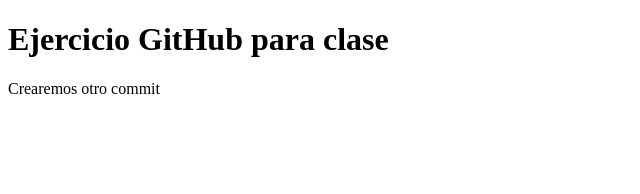
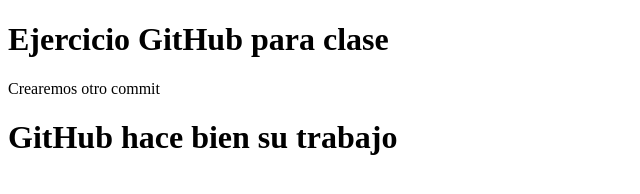
Before and after one commit to mmarm09/Nuevo, a plain HTML site: page index.html in a window 1280 px wide. Shown: the whole page, without its empty margins (0-640 px from the left). Drawn offline with Linux system fonts and the light colour scheme.

Commit message:
Comentario sobre GitHub

```diff
--- a/index.html
+++ b/index.html
@@ -5,4 +5,5 @@
 <body>
 	<h1>Ejercicio GitHub para clase</h1>
 	<p>Crearemos otro commit</p>
+	<h1>GitHub hace bien su trabajo</h1>
 </body>
```
